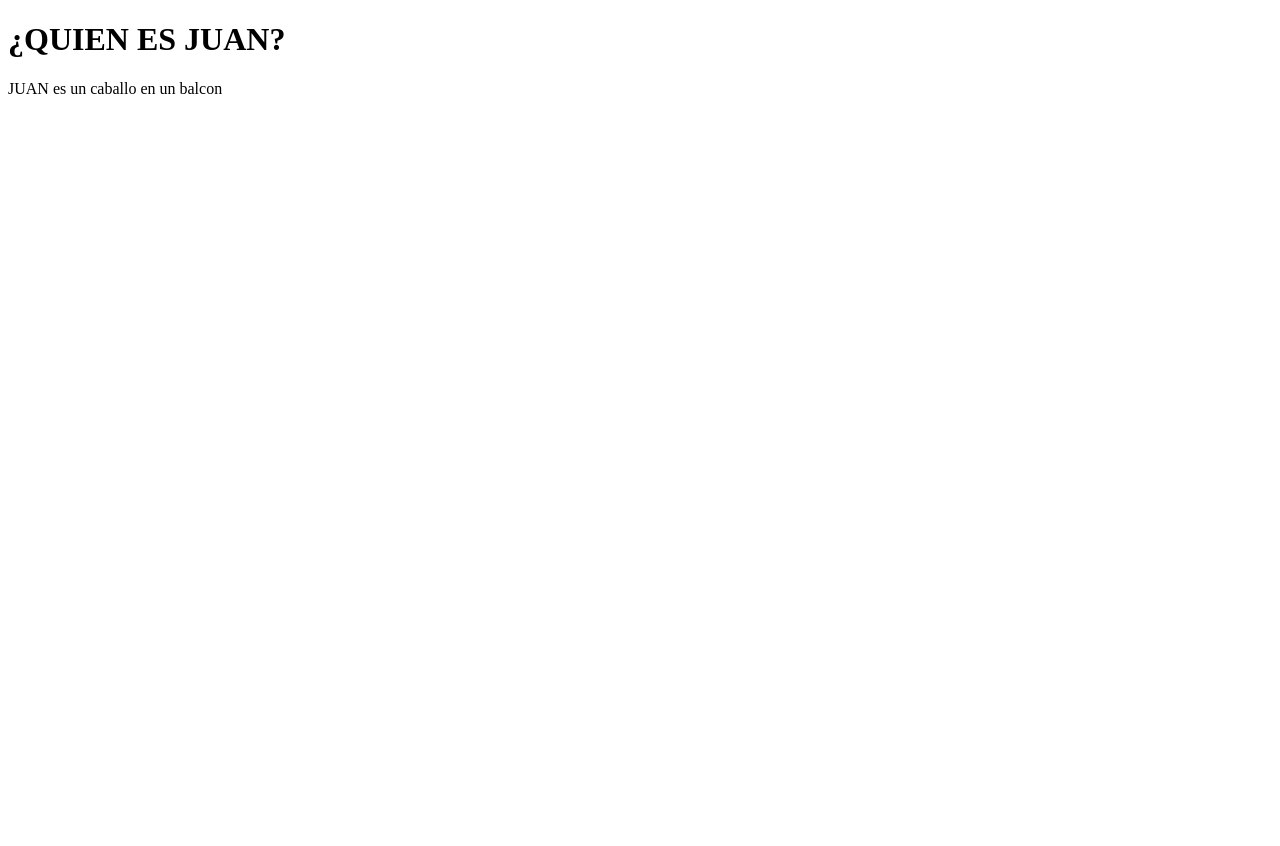
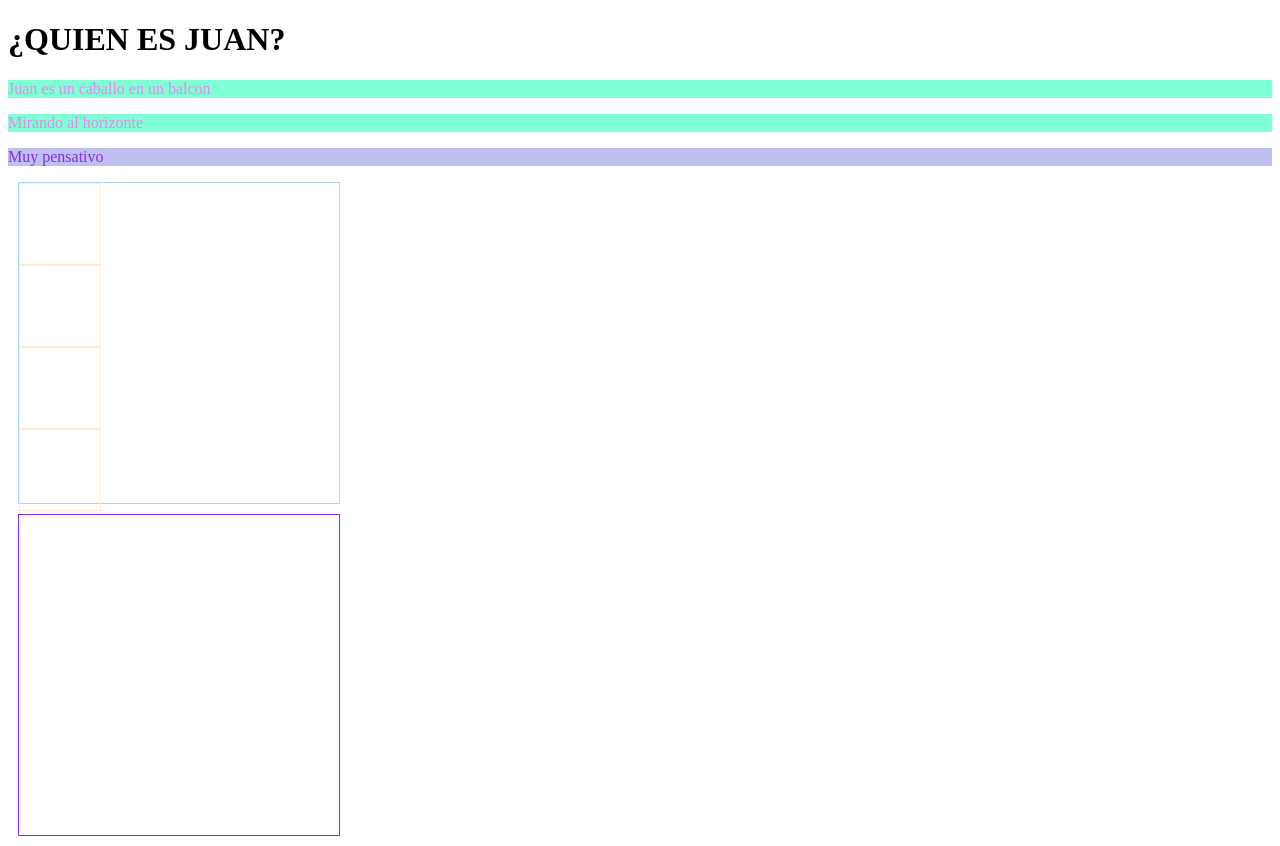
Before and after one commit to angie0816/TALLER-MULTIMEDIA-ANGIE-CARRERA, a plain HTML site: page index.html in a window 1280 px wide. Before the commit the page ends 800 px from the top, so only its background shows below. Drawn offline with Linux system fonts and the light colour scheme.

Commit message:
juan final

```diff
--- a/estilo.css
+++ b/estilo.css
@@ -0,0 +1,26 @@
+
+.JUAN{
+    color: violet;
+    background-color: aquamarine;
+}
+#JUANPENSATIVO{
+    color: blueviolet;
+    background-color: rgb(191, 191, 240);
+}
+#LADO1{
+    width: 25vw;
+    height: 40vh;
+    border: 1px solid lightblue;
+    margin: 10px;
+}
+#LADO2{
+    width: 25vw;
+    height: 40vh;
+    border: 1px solid blueviolet;
+    margin: 10px;
+}
+.cuadrado{
+    width: 25%;
+    height: 25%;
+    border: 1px solid blanchedalmond;
+}
--- a/index.html
+++ b/index.html
@@ -2,9 +2,21 @@
 <html>
 <head>
 <title>JUAN</title>
+<!-- importar a la hoja de estilos de la pagina -->
+ <link rel="stylesheet" href="estilo.css"/>
 </head>
 <body>
     <h1>¿QUIEN ES JUAN?</h1>
-    <p>JUAN es un caballo en un balcon</p>
+    <p class="JUAN">Juan es un caballo en un balcon</p>
+    <p class="JUAN">Mirando al horizonte</p>
+    <p class="JUAN" id="JUANPENSATIVO">Muy pensativo</p>
+
+    <div id="LADO1">
+        <div class="cuadrado"></div>
+        <div class="cuadrado"></div>
+        <div class="cuadrado"></div>
+        <div class="cuadrado"></div>
+    </div>
+    <div id="LADO2"></div>
 </body>
 </html>
```
